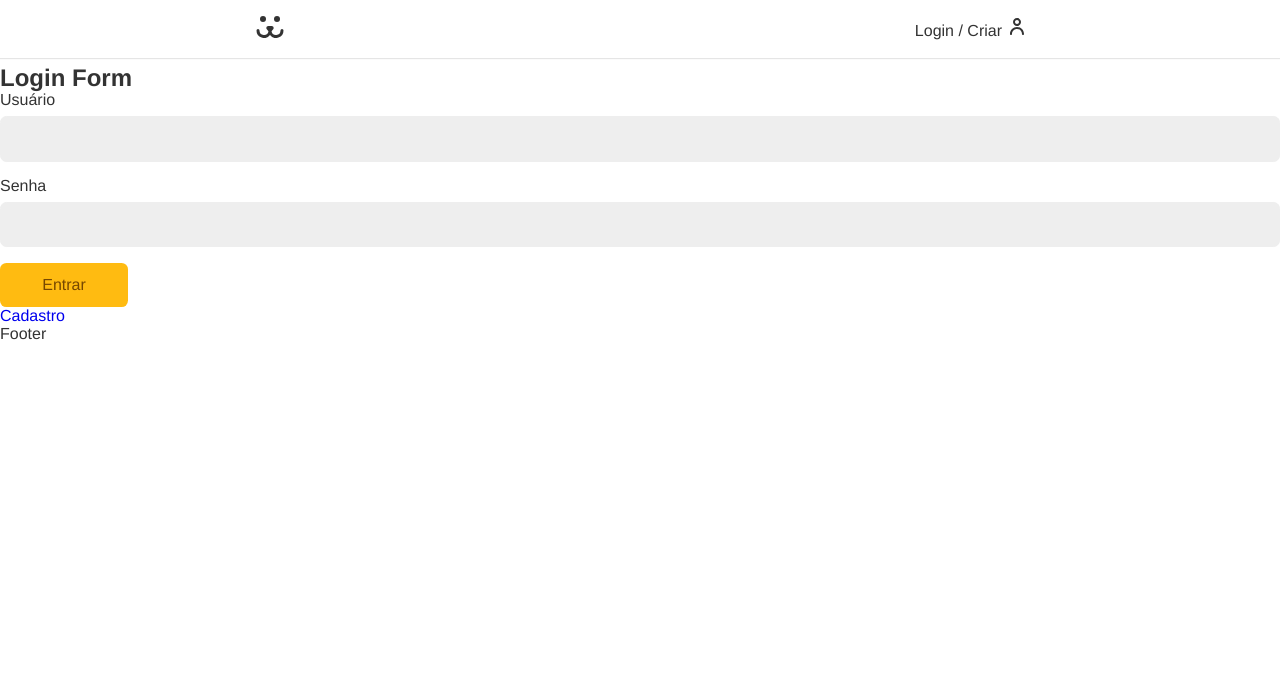
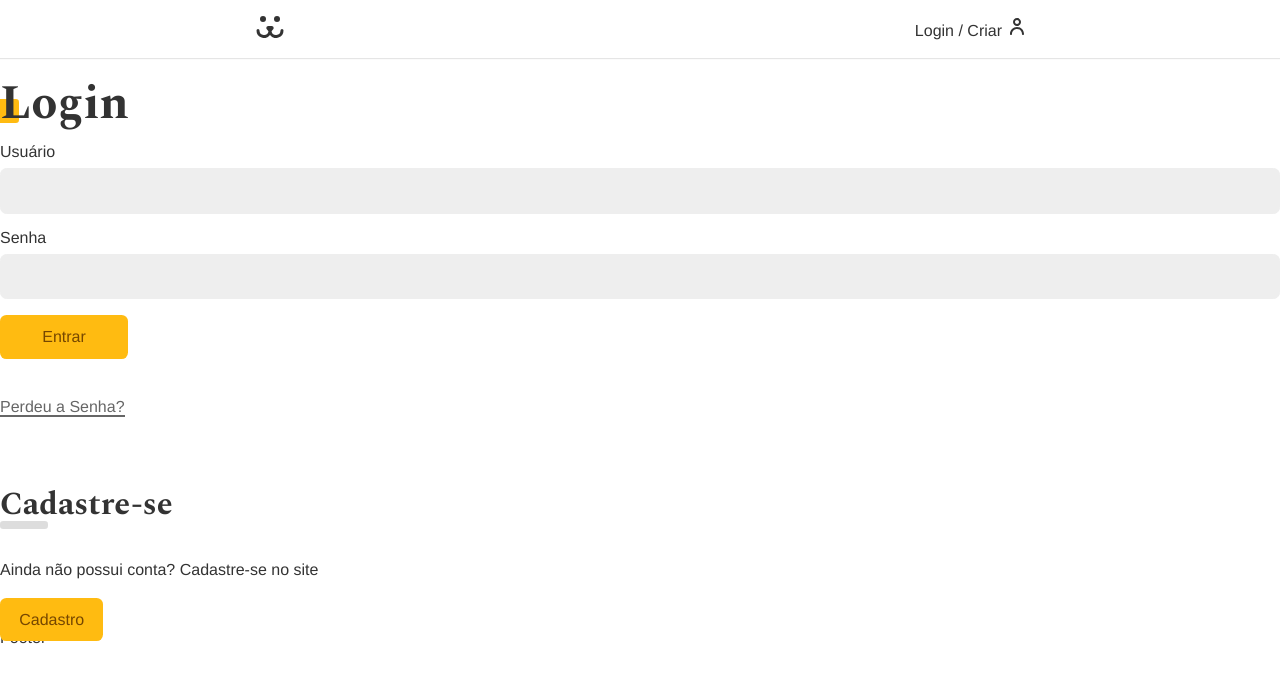
Before and after one commit to SamuelMBote/Dogs, a React (Create React App) app: page /login in a window 1280 px wide. Shown: the top 682 px of the page. Built offline with nearby package versions, Linux system fonts and the light colour scheme.

Commit message:
LoginForm

```diff
--- a/src/App.css
+++ b/src/App.css
@@ -1,3 +1,5 @@
+@import url('https://fonts.googleapis.com/css2?family=Spectral:wght@700&display=swap');
+
 * {
   box-sizing: border-box;
 }
@@ -40,9 +42,41 @@ input {
 
 a {
   text-decoration: none;
+  color: #333;
 }
 .container {
   max-width: 50rem;
   padding: 0 1rem;
   margin: 0 auto;
 }
+.title {
+  font-family: var(--type-second);
+  line-height: 1;
+  font-size: 3rem;
+  margin: 1rem 0;
+  position: relative;
+  z-index: 1;
+}
+.title::after {
+  content: '';
+  display: block;
+  width: 1.5rem;
+  height: 1.5rem;
+  background: #fb1;
+  position: absolute;
+  bottom: 5px;
+  left: -5px;
+  border-radius: 0.2rem;
+  z-index: -1;
+}
+.animeLeft {
+  opacity: 0;
+  transform: translate3d(-20px);
+  animation: animeLeft 0.3s forwards;
+}
+@keyframes animeLeft {
+  to {
+    opacity: 1;
+    transform: initial;
+  }
+}
--- /dev/null
+++ b/src/components/helper/Error.tsx
@@ -0,0 +1,8 @@
+import React from 'react';
+
+const Error = ({error}: {error: string}) => {
+  if (!error) return null;
+  return <p style={{color: '#f31', margin: '1rem 0'}}>{error}</p>;
+};
+
+export default Error;
--- /dev/null
+++ b/src/components/login/LoginForm.module.css
@@ -0,0 +1,36 @@
+.form {
+  margin-bottom: 2rem;
+}
+.perdeu {
+  display: inline-block;
+  color: #666;
+  padding: 0.5rem 0;
+  line-height: 1;
+}
+.perdeu::after {
+  content: '';
+  height: 2px;
+  width: 100%;
+  background: currentColor;
+  display: block;
+}
+.cadastro {
+  margin-top: 4rem;
+}
+.cadastro p {
+  margin-top: 2rem;
+  margin-bottom: 2rem;
+}
+.subtitle {
+  font-family: var(--type-second);
+  line-height: 1;
+  font-size: 2rem;
+}
+.subtitle::after {
+  content: '';
+  display: block;
+  background: #ddd;
+  height: 0.5rem;
+  width: 3rem;
+  border-radius: 0.2rem;
+}
--- a/src/components/login/LoginForm.tsx
+++ b/src/components/login/LoginForm.tsx
@@ -1,10 +1,12 @@
 import React from 'react';
+import style from './LoginForm.module.css';
+import styleButton from '../forms/Button.module.css';
 import {Link} from 'react-router-dom';
-
 import useForm from '../../hooks/useForm';
 import {UserContext} from '../../UserContext';
 import Button from '../forms/Button';
 import Input from '../forms/Input';
+import Error from '../helper/Error';
 
 const LoginForm = () => {
   const username = useForm();
@@ -18,9 +20,9 @@ const LoginForm = () => {
     }
   }
   return (
-    <section>
-      <h1>Login Form</h1>
-      <form onSubmit={handleSubmit}>
+    <section className="animeLeft">
+      <h1 className="title">Login</h1>
+      <form className={style.form} onSubmit={handleSubmit}>
         <Input label="Usuário" type="text" name="username" {...username} />
         <Input label="Senha" type="password" name="password" {...password} />
         {loading ? (
@@ -28,9 +30,18 @@ const LoginForm = () => {
         ) : (
           <Button>Entrar</Button>
         )}
-        {error && <p>{error}</p>}
+        <Error error={error} />
       </form>
-      <Link to={'/login/criar'}>Cadastro</Link>
+      <Link className={style.perdeu} to={'/login/perdeu'}>
+        Perdeu a Senha?
+      </Link>
+      <div className={style.cadastro}>
+        <h2 className={style.subtitle}>Cadastre-se</h2>
+        <p>Ainda não possui conta? Cadastre-se no site</p>
+        <Link className={styleButton.button} to={'/login/criar'}>
+          Cadastro
+        </Link>
+      </div>
     </section>
   );
 };
```
